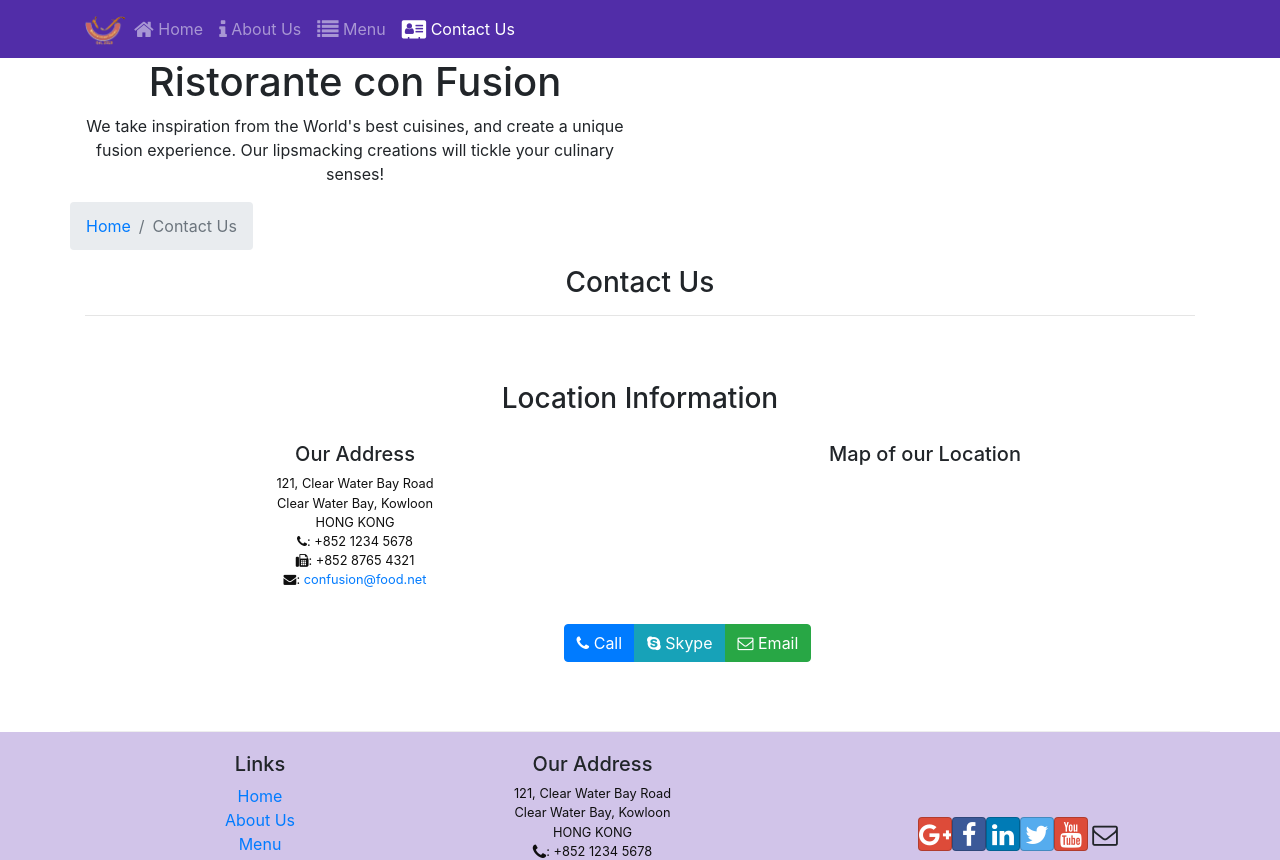
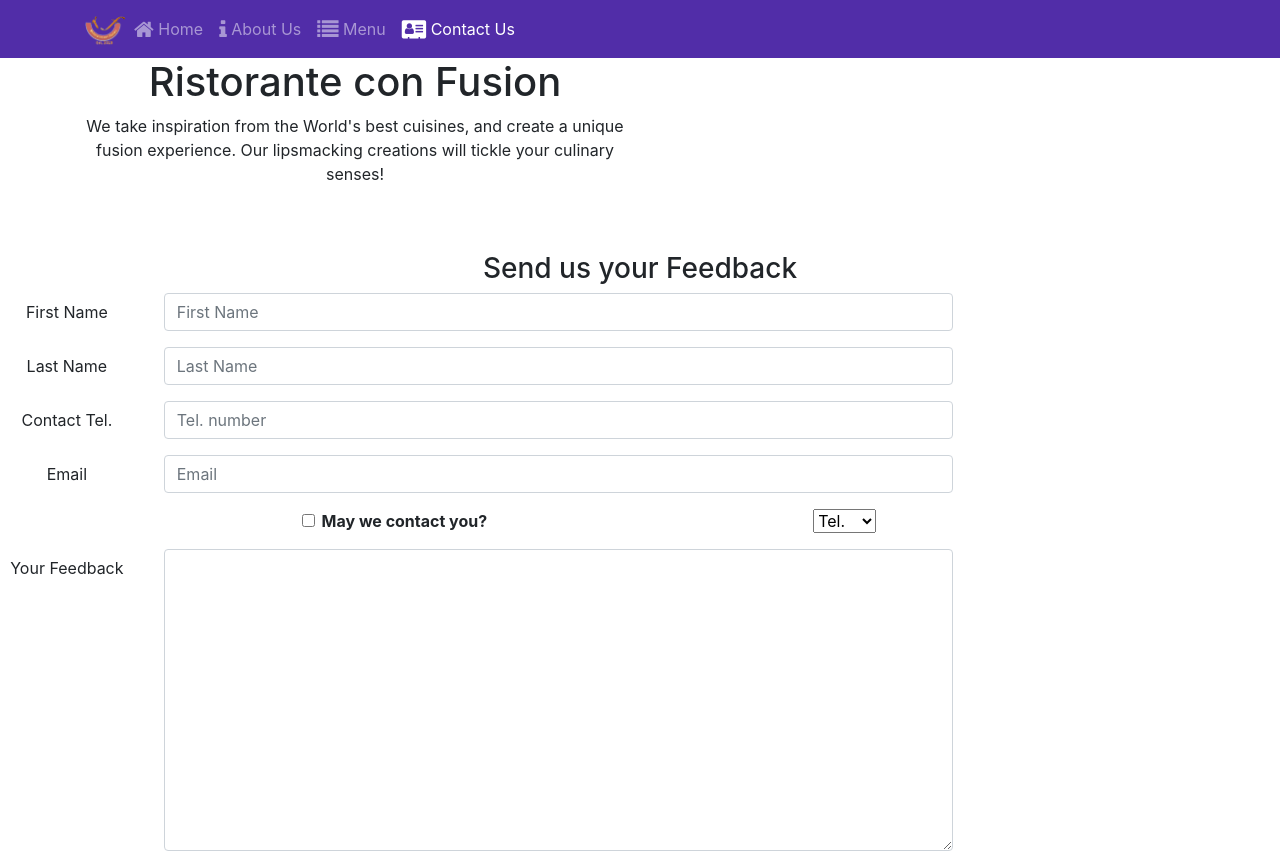
Before and after one commit to SuRiHank/FirstReact_Lab22-23, a React (Create React App) app: page /contactus in a window 1280 px wide. Shown: the top 860 px of the page. Built offline with nearby package versions, Linux system fonts and the light colour scheme.

Commit message:
Controlled Forms

```diff
--- a/src/components/ContactComponent.js
+++ b/src/components/ContactComponent.js
@@ -1,49 +1,133 @@
-import React from 'react';
-import { Breadcrumb, BreadcrumbItem } from 'reactstrap';
+// import React from 'react';
+// import { Breadcrumb, BreadcrumbItem } from 'reactstrap';
 import { Link } from 'react-router-dom';
+import React, { Component } from 'react';
+import { Breadcrumb, BreadcrumbItem,
+            Button, Form, FormGroup, Label, Input, Col } from 'reactstrap';
 
-function Contact(props) {
-    return(
-        <div className="container">
-            <div className="row">
-                <Breadcrumb>
-                    <BreadcrumbItem><Link to="/home">Home</Link></BreadcrumbItem>
-                    <BreadcrumbItem active>Contact Us</BreadcrumbItem>
-                </Breadcrumb>
-                <div className="col-12">
-                    <h3>Contact Us</h3>
-                    <hr />
-                </div>
+class Contact extends Component {
+    constructor(props) {
+        super(props);
+
+        this.state = {
+            firstname: '',
+            lastname: '',
+            telnum: '',
+            email: '',
+            agree: false,
+            contactType: 'Tel.',
+            message: ''
+        };
+
+        this.handleInputChange = this.handleInputChange.bind(this);
+        this.handleSubmit = this.handleSubmit.bind(this);
+
+    }
+
+    handleInputChange(event) {
+        const target = event.target;
+        const value = target.type === 'checkbox' ? target.checked : target.value;
+        const name = target.name;
+
+        this.setState({
+          [name]: value
+        });
+    }
+
+    handleSubmit(event) {
+        console.log('Current State is: ' + JSON.stringify(this.state));
+        alert('Current State is: ' + JSON.stringify(this.state));
+        event.preventDefault();
+    }
+
+    render() {
+        return(
+            <div className="row row-content">
+            <div className="col-12">
+               <h3>Send us your Feedback</h3>
             </div>
+             <div className="col-12 col-md-9">
+                 <Form onSubmit={this.handleSubmit}>
+                     <FormGroup row>
+                         <Label htmlFor="firstname" md={2}>First Name</Label>
+                         <Col md={10}>
+                             <Input type="text" id="firstname" name="firstname"
+                                 placeholder="First Name"
+                                 value={this.state.firstname}
+                                 onChange={this.handleInputChange} />
+                         </Col>
+                     </FormGroup>
+                     <FormGroup row>
+                         <Label htmlFor="lastname" md={2}>Last Name</Label>
+                         <Col md={10}>
+                             <Input type="text" id="lastname" name="lastname"
+                                 placeholder="Last Name"
+                                 value={this.state.lastname}
+                                 onChange={this.handleInputChange} />
+                         </Col>
+                     </FormGroup>
+                     <FormGroup row>
+                     <Label htmlFor="telnum" md={2}>Contact Tel.</Label>
+                         <Col md={10}>
+                             <Input type="tel" id="telnum" name="telnum"
+                                 placeholder="Tel. number"
+                                 value={this.state.telnum}
+                                 onChange={this.handleInputChange} />
+                         </Col>
+                     </FormGroup>
+                     <FormGroup row>
+                         <Label htmlFor="email" md={2}>Email</Label>
+                         <Col md={10}>
+                             <Input type="email" id="email" name="email"
+                                 placeholder="Email"
+                                 value={this.state.email}
+                                 onChange={this.handleInputChange} />
+                         </Col>
+                     </FormGroup>
+                     <FormGroup row>
+                         <Col md={{size: 6, offset: 2}}>
+                             <FormGroup check>
+                                 <Label check>
+                                     <Input type="checkbox"
+                                         name="agree"
+                                         checked={this.state.agree}
+                                         onChange={this.handleInputChange} /> {' '}
+                                     <strong>May we contact you?</strong>
+                                 </Label>
+                             </FormGroup>
+                         </Col>
+                         <Col md={{size: 3, offset: 1}}>
+                             <Input type="select" name="contactType"
+                                     value={this.state.contactType}
+                                     onChange={this.handleInputChange}>
+                                 <option>Tel.</option>
+                                 <option>Email</option>
+                             </Input>
+                         </Col>
+                     </FormGroup>
+                     <FormGroup row>
+                         <Label htmlFor="message" md={2}>Your Feedback</Label>
+                         <Col md={10}>
+                             <Input type="textarea" id="message" name="message"
+                                 rows="12"
+                                 value={this.state.message}
+                                 onChange={this.handleInputChange}></Input>
+                         </Col>
+                     </FormGroup>
+                     <FormGroup row>
+                         <Col md={{size: 10, offset: 2}}>
+                             <Button type="submit" color="primary">
+                                 Send Feedback
+                             </Button>
+                         </Col>
+                     </FormGroup>
+                 </Form>
+             </div>
+        </div>
 
-            <div className="row row-content">
-                <div className="col-12">
-                <h3>Location Information</h3>
-                </div>
-                <div className="col-12 col-sm-4 offset-sm-1">
-                        <h5>Our Address</h5>
-                        <address>
-                        121, Clear Water Bay Road<br />
-                        Clear Water Bay, Kowloon<br />
-                        HONG KONG<br />
-                        <i className="fa fa-phone"></i>: +852 1234 5678<br />
-                        <i className="fa fa-fax"></i>: +852 8765 4321<br />
-                        <i className="fa fa-envelope"></i>: <a href="mailto:confusion@food.net">confusion@food.net</a>
-                        </address>
-                </div>
-                <div className="col-12 col-sm-6 offset-sm-1">
-                    <h5>Map of our Location</h5>
-                </div>
-                <div className="col-12 col-sm-11 offset-sm-1">
-                    <div className="btn-group" role="group">
-                        <a role="button" className="btn btn-primary" href="tel:+85212345678"><i className="fa fa-phone"></i> Call</a>
-                        <a role="button" className="btn btn-info"><i className="fa fa-skype"></i> Skype</a>
-                        <a role="button" className="btn btn-success" href="mailto:confusion@food.net"><i className="fa fa-envelope-o"></i> Email</a>
-                    </div>
-                </div>
-            </div>
-        </div>
-    );
+        );
+  }
+
 }
 
 export default Contact;
```
